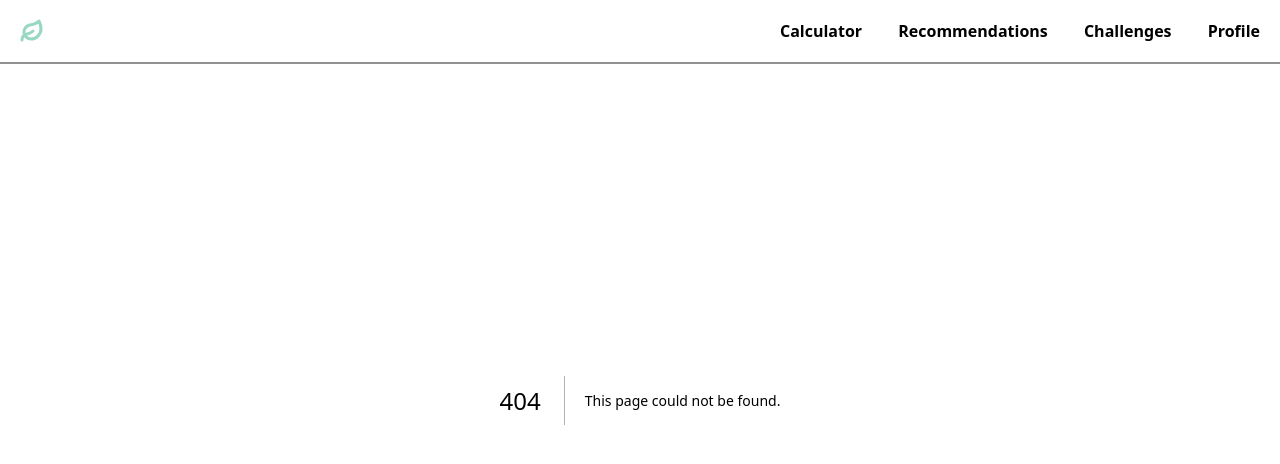
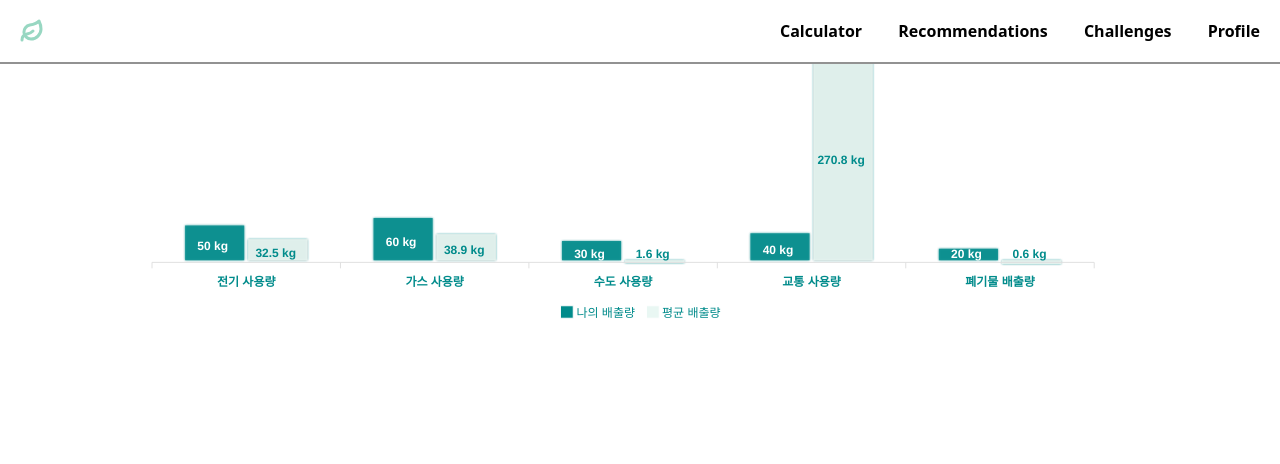
Before and after one commit to yeongminChae/footprint, a Next.js app: page /components/results/barChart in a window 1280 px wide. Before the commit this address had no page. Shown: the top 464 px of the page. Built offline with nearby package versions, Linux system fonts and the light colour scheme.

Commit message:
구현 : 데이터 시각화 위해, bar형 차트와, donut형 차트 디자인 구현

```diff
--- /dev/null
+++ b/src/pages/components/results/barChart.tsx
@@ -0,0 +1,110 @@
+import dynamic from "next/dynamic";
+
+import { formConfigs } from "../calculator/formConfigs";
+
+const ApexChart = dynamic(() => import("react-apexcharts"), { ssr: false });
+
+const BarChart = () => {
+  const averageDataArr = [32.5, 38.9, 1.6, 270.8, 0.6];
+  const myDataArr = [50, 60, 30, 40, 20];
+
+  const series = [
+    {
+      name: "나의 배출량",
+      data: myDataArr,
+    },
+    {
+      name: "평균 배출량",
+      data: averageDataArr,
+    },
+  ];
+  return (
+    <div
+      id="chart"
+      className="flex justify-center items-center col-span-2 pb-12"
+    >
+      <ApexChart
+        type="bar"
+        options={options}
+        series={series}
+        width={1000}
+        height={325}
+      />
+    </div>
+  );
+};
+
+const options = {
+  chart: {
+    toolbar: {
+      show: false,
+    },
+    dropShadow: {
+      enabled: true,
+      top: 0,
+      left: 0,
+      blur: 1,
+      color: "#008B8B",
+      opacity: 0.5,
+    },
+  },
+  states: {
+    hover: {
+      filter: {
+        type: "lighten",
+        value: 0.001,
+      },
+    },
+  },
+  xaxis: {
+    categories: formConfigs.map((config) => config.inputTitle),
+    labels: {
+      style: {
+        colors: "#008B8B",
+        fontWeight: "bold",
+      },
+    },
+    crosshairs: {
+      show: false,
+    },
+  },
+  yaxis: {
+    show: false,
+  },
+  dataLabels: {
+    enabled: true,
+    formatter: (val: number) => {
+      return val + " kg";
+    },
+    style: {
+      colors: ["#fff", "#008B8B"],
+    },
+  },
+  plotOptions: {
+    bar: {
+      columnWidth: "67.5%",
+      rangeBarOverlap: false,
+    },
+  },
+  stroke: {
+    show: true,
+    width: 4,
+    colors: ["transparent"],
+  },
+  grid: {
+    show: false,
+  },
+  tooltip: {
+    y: {
+      formatter: (val: number) => val + " kg",
+    },
+  },
+  legend: {
+    labels: {
+      colors: "#008B8B",
+    },
+  },
+  colors: ["#008B8B", "#E9F7F3"],
+};
+
+export default BarChart;
--- /dev/null
+++ b/src/pages/components/results/donutChart.tsx
@@ -0,0 +1,86 @@
+import dynamic from "next/dynamic";
+
+import { formConfigs } from "../calculator/formConfigs";
+import { color } from "framer-motion";
+
+const ApexChart = dynamic(() => import("react-apexcharts"), { ssr: false });
+
+export interface IFormatterOptions {
+  seriesIndex: number;
+  dataPointIndex: number;
+  w: {
+    config: {
+      series: number[];
+    };
+  };
+}
+
+const DonutChart = () => {
+  const series = [44, 55, 38, 43, 22];
+  return (
+    <div id="chart" className="col-start-1 col-span-1 pt-3">
+      <ApexChart
+        type="donut"
+        options={options}
+        series={series}
+        width={500}
+        height={300}
+      />
+    </div>
+  );
+};
+
+const options = {
+  chart: {
+    toolbar: {
+      show: false,
+    },
+    dropShadow: {
+      enabled: true,
+      top: 0,
+      left: 0,
+      blur: 5,
+      color: "#008B8B",
+      opacity: 0.2,
+    },
+  },
+  plotOptions: {
+    pie: {
+      expandOnClick: false,
+    },
+  },
+  states: {
+    active: {
+      filter: {
+        type: "none",
+      },
+    },
+  },
+  stroke: {
+    show: true,
+    width: 1.5,
+  },
+  labels: formConfigs.map((config) => config.keyword),
+  dataLabels: {
+    enabled: true,
+    formatter: function (val: number, opts: IFormatterOptions) {
+      return opts.w.config.series[opts.seriesIndex] + " kg";
+    },
+    style: {
+      colors: ["#fff"],
+    },
+  },
+  legend: {
+    show: true,
+    position: "bottom" as "right" | "top" | "bottom" | "left" | undefined,
+    onItemClick: {
+      toggleDataSeries: false,
+    },
+    style: {
+      colors: ["#fff"],
+    },
+  },
+  colors: ["#9fdad9", "#5edbce", "#73d5bd", "#20B2AA", "#008B8B"],
+};
+
+export default DonutChart;
```
